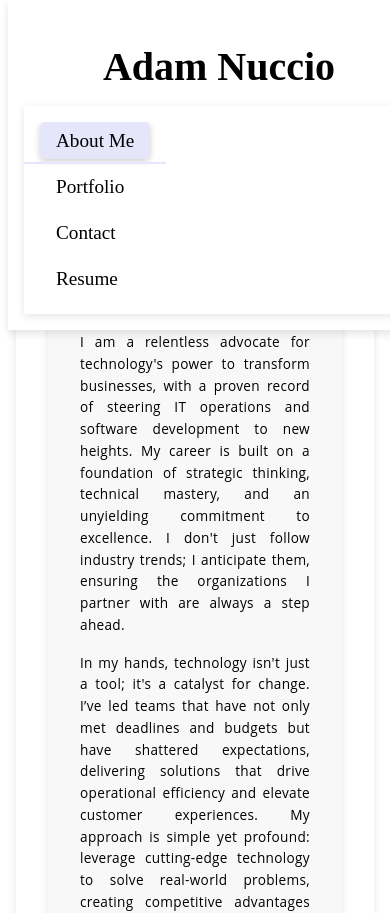
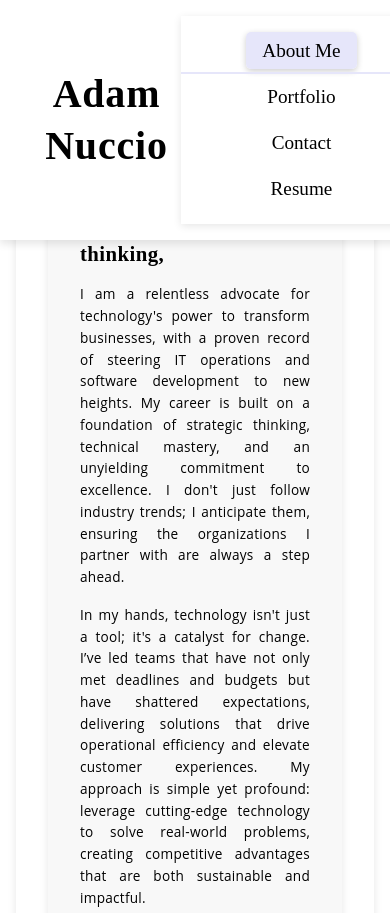
Before and after one commit to yahm0/AMN-REACT.JS-Portfolio, a React (Create React App) app: page / in a window 390 px wide. Shown: the top 913 px of the page. Built offline with nearby package versions, Linux system fonts and the light colour scheme.

Commit message:
Made changes to the AboutMe.css for responsive design.

```diff
--- a/src/styles/Header.css
+++ b/src/styles/Header.css
@@ -8,12 +8,12 @@
   border-bottom: none;
   position: fixed;
   top: 0;
+  left: 0;
   width: 100%;
   z-index: 1000;
   box-shadow: 0 4px 8px rgba(0, 0, 0, 0.1);
   font-family: 'Merriweather', serif;
-  flex-wrap: wrap;
-  /* Allow the header items to wrap on smaller screens */
+  /* Ensure the header spans the full width of the page */
 }
 
 .header h1 {
@@ -21,9 +21,13 @@
   font-size: 2.5rem;
   color: #000000;
   transition: color 0.3s ease;
-  /* Smooth transition for any hover effect if applied in future */
-  flex: 1;
-  /* Allow the title to flex and take up space */
+  margin: 0;
+  /* Remove any default margin */
+}
+
+nav {
+  margin-left: auto;
+  /* Push the navbar to the right */
 }
 
 nav ul {
@@ -32,17 +36,10 @@ nav ul {
   gap: 1.5rem;
   margin: 0;
   padding: 0;
-  flex: 2;
-  /* Allow the nav to take up more space */
-  justify-content: flex-end;
-  /* Align the navigation to the right */
-  overflow-x: auto;
-  /* Enable horizontal scrolling if necessary */
 }
 
 nav ul li {
   position: relative;
-  padding: 0.5rem 0;
 }
 
 nav ul li a {
@@ -85,24 +82,5 @@ nav ul li a.active::before {
 body,
 .main-content {
   padding-top: 70px;
+  /* Adjust padding-top to match the height of your header */
 }
-
-/* Responsive adjustments */
-@media (max-width: 768px) {
-  .header {
-    padding: 1rem;
-    /* Adjust padding for smaller screens */
-  }
-
-  nav ul {
-    flex-direction: column;
-    align-items: flex-start;
-    gap: 0.5rem;
-    /* Stack navigation items vertically on smaller screens */
-  }
-
-  nav ul li {
-    padding: 0.5rem 1rem;
-    /* Adjust padding for better spacing on smaller screens */
-  }
-}
--- a/src/styles/index.css
+++ b/src/styles/index.css
@@ -9,16 +9,21 @@ body {
   box-sizing: border-box;
 }
 
+/* Headings */
 h1,
 h2,
 h3,
 h4,
 h5,
 h6 {
-  font-family: 'Roboto', sans-serif;
-  /* Use 'Roboto' for a modern look */
+  font-family: 'Merriweather', serif;
+  /* Use 'Merriweather' for an elegant, serif look */
   color: #000000;
   /* Set heading color to black */
+  line-height: 1.3;
+  /* Adjust line-height for better readability */
+  letter-spacing: 0.02em;
+  /* Slight letter-spacing for an elegant feel */
 }
 
 /* Links */
@@ -26,12 +31,57 @@ a {
   color: #000000;
   /* Set link color to black */
   text-decoration: none;
-  transition: color 0.3s ease;
-  /* Smooth transition for hover effect */
+  transition: color 0.3s ease, box-shadow 0.3s ease;
+  /* Smooth transition for hover effect and potential shadow */
 }
 
 a:hover,
 a.active {
   color: #E6E6FA;
   /* Change to lavender on hover and active state */
+  box-shadow: 0 2px 6px rgba(0, 0, 0, 0.2);
+  /* Add a subtle shadow on hover and active state for a refined effect */
 }
+
+/* General Layout Enhancements */
+.container {
+  max-width: 1200px;
+  /* Set a maximum width for the main content area */
+  margin: 0 auto;
+  /* Center the content */
+  padding: 1rem;
+  /* Add padding for breathing space */
+}
+
+p {
+  line-height: 1.6;
+  /* Set line-height for paragraphs for better readability */
+  letter-spacing: 0.02em;
+  /* Slight letter-spacing for a polished look */
+  margin-bottom: 1rem;
+  /* Space between paragraphs */
+}
+
+button {
+  font-family: 'Merriweather', serif;
+  /* Match button font with the overall design */
+  padding: 0.5rem 1rem;
+  /* Add padding for a comfortable click area */
+  border: none;
+  border-radius: 4px;
+  background-color: #000000;
+  /* Use black for button background */
+  color: #ffffff;
+  /* White text on black button */
+  transition: background-color 0.3s ease, transform 0.3s ease;
+  /* Smooth transitions for hover effects */
+}
+
+button:hover {
+  background-color: #E6E6FA;
+  /* Change button background to lavender on hover */
+  color: #000000;
+  /* Switch text color to black on hover */
+  transform: scale(1.05);
+  /* Slightly enlarge button on hover */
+}
```
